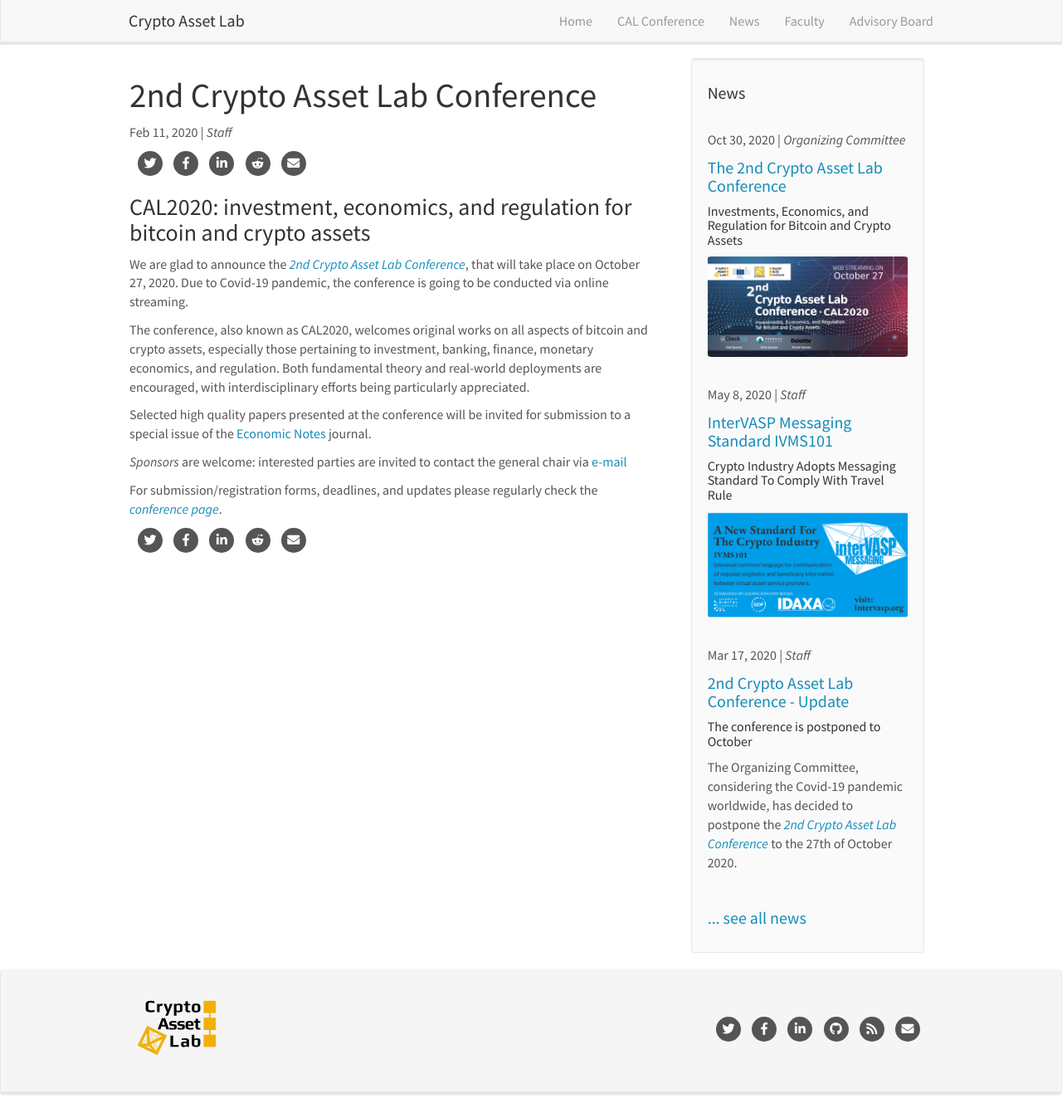
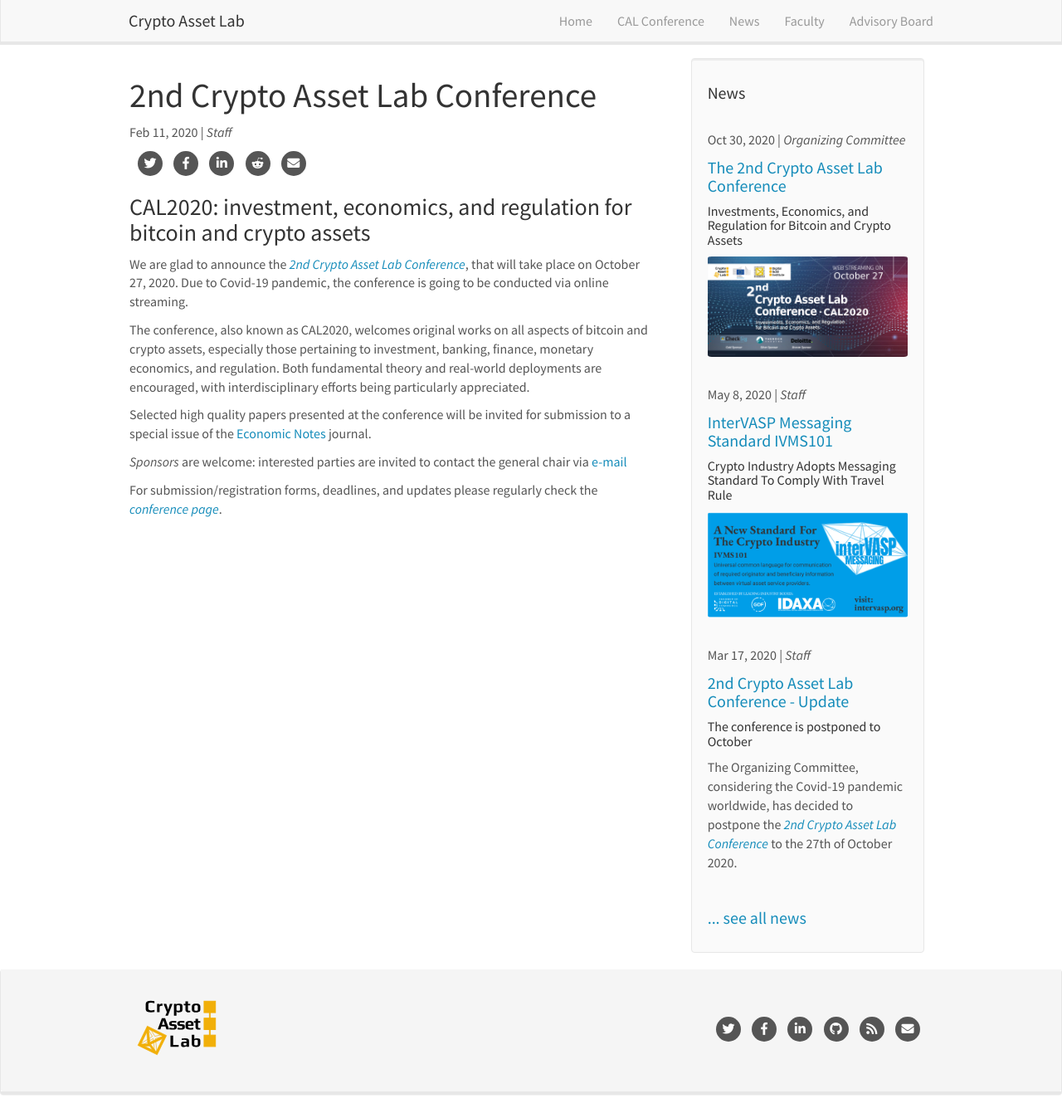
Before and after one commit to cryptoassetlab/cryptoassetlab.github.io, a Jekyll site: the page built from _posts/2020-02-11-cal2020.md, in a window 1280 px wide and 1341 px high. Shown: the whole window at 83% size. Built offline with Jekyll 4.4.1, drawn with Linux system fonts in a browser that asks for light colours; nearby versions of some CDN libraries.

Commit message:
removed share bar

```diff
--- a/_layouts/post.html
+++ b/_layouts/post.html
@@ -13,5 +13,4 @@
     {% include share_bar.html %}
     <h3>{{ page.subtitle }}</h3>
     <p>{{ content }}</p>
-    {% include share_bar.html %}
 </article>
```
